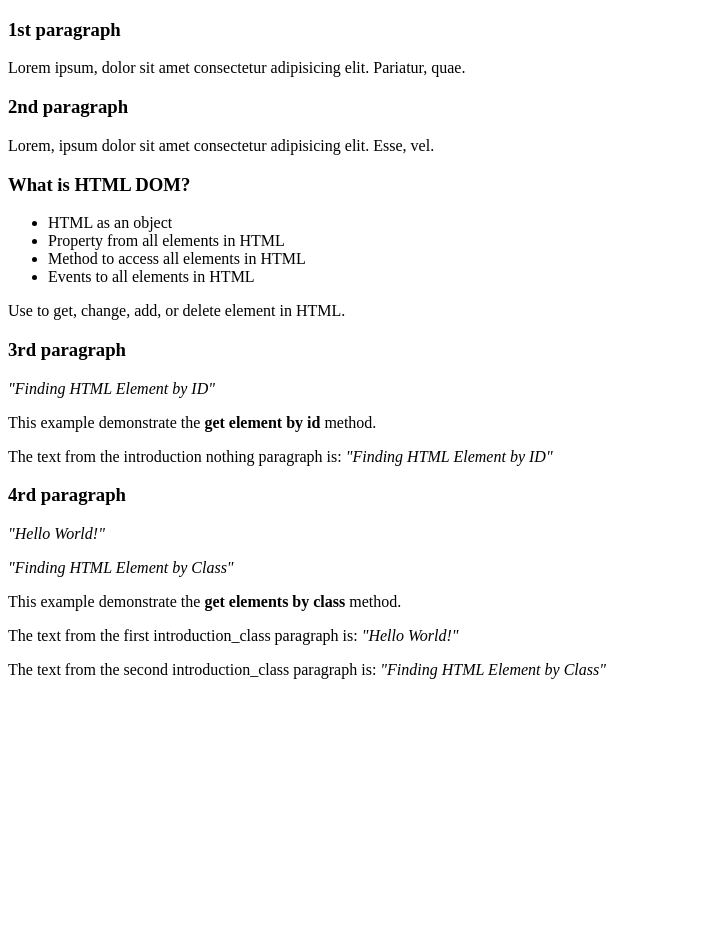
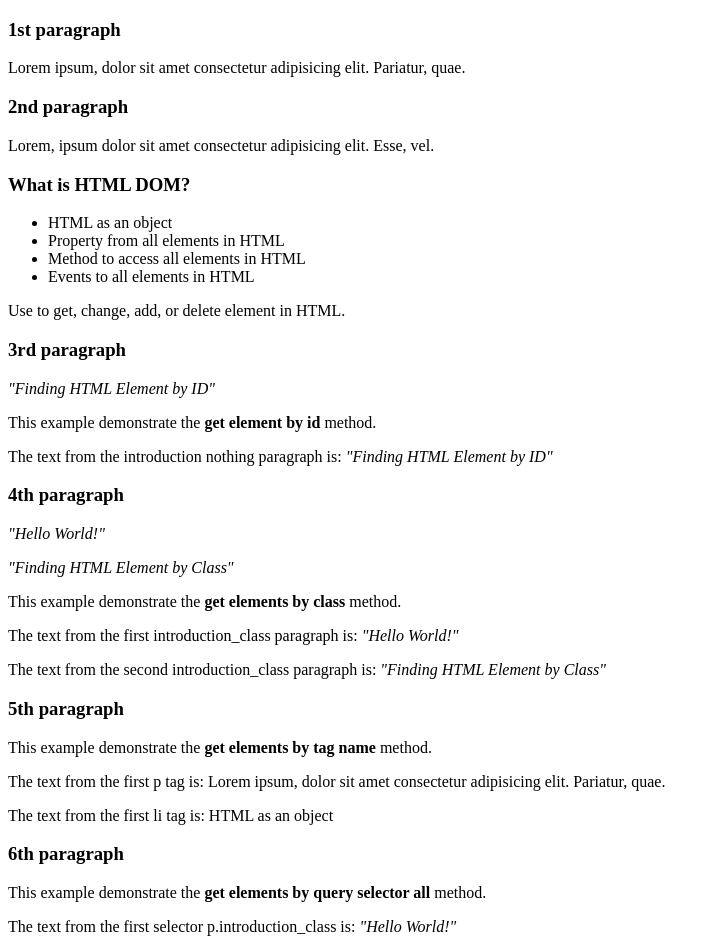
Before and after one commit to nantunggaputra/JavaScript, a plain HTML site: page Frontend_JavaScript_by_MySkill/index.html in a window 1280 px wide. Shown: the whole page, without its empty margins (0-720 px from the left). Before the commit the page ends 800 px from the top, so only its background shows below. Drawn offline with Linux system fonts and the light colour scheme.

Commit message:
Create .js .html .json .prettierrc

```diff
--- a/Frontend_JavaScript_by_MySkill/Document Object Model: Part 1.js
+++ b/Frontend_JavaScript_by_MySkill/Document Object Model: Part 1.js
@@ -29,9 +29,7 @@ const elementIntroductionNothing = document.getElementById("nointroduction");
 console.log("what is in the id :");
 console.log(elementIntroduction);
 // add element from id="introduction" into element which id="demonstration"
-document.getElementById("demonstration").innerHTML =
-  "The text from the introduction nothing paragraph is: " +
-  elementIntroduction.innerHTML;
+document.getElementById("demonstration").innerHTML = "The text from the introduction nothing paragraph is: " + elementIntroduction.innerHTML;
 // // if no element which id="nointroduction"
 // document.getElementById("demonstration").innerHTML =
 //   "The text from the introduction paragraph is: " +
@@ -39,21 +37,36 @@ document.getElementById("demonstration").innerHTML =
 // // Result = Uncaught TypeError: elementIntroductionNothing is null
 
 // get elements by class
-const elementIntroductionClass =
-  document.getElementsByClassName("introduction_class");
+const elementIntroductionClass = document.getElementsByClassName("introduction_class");
 // what is in the class
 console.log("what is in the class :");
 console.log(elementIntroductionClass);
 // add element from first class="introduction_class" into element which id="demonstration_class_first"
-document.getElementById("demonstration_class_first").innerHTML =
-  "The text from the first introduction_class paragraph is: " +
-  elementIntroductionClass[0].innerHTML;
+document.getElementById("demonstration_class_first").innerHTML = "The text from the first introduction_class paragraph is: " + elementIntroductionClass[0].innerHTML;
 // add element from second class="introduction_class" into element which id="demonstration_class_second"
-document.getElementById("demonstration_class_second").innerHTML =
-  "The text from the second introduction_class paragraph is: " +
-  elementIntroductionClass[1].innerHTML;
+document.getElementById("demonstration_class_second").innerHTML = "The text from the second introduction_class paragraph is: " + elementIntroductionClass[1].innerHTML;
 // // if no third class which class="introduction_class"
 // document.getElementById("demonstration_class_second").innerHTML =
 //   "The text from the third introduction_class paragraph is: " +
 //   elementIntroductionClass[2].innerHTML;
 // // Result = Uncaught TypeError: elementIntroductionClass[2] is undefined
+
+// get elements by tag name
+const elementIntroductionTagNameP = document.getElementsByTagName("p");
+const elementIntroductionTagNameLI = document.getElementsByTagName("li");
+// what is in the tag
+console.log("what is in the tag :");
+console.log(elementIntroductionTagNameP);
+console.log(elementIntroductionTagNameLI);
+// add element from first p tag into element which id="demonstration_tag_name_p"
+document.getElementById("demonstration_tag_name_p").innerHTML = "The text from the first p tag is: " + elementIntroductionTagNameP[0].innerHTML;
+// add element from first li tag into element which id="demonstration_tag_name_li"
+document.getElementById("demonstration_tag_name_li").innerHTML = "The text from the first li tag is: " + elementIntroductionTagNameLI[0].innerHTML;
+
+// get element by query selector all
+const elementIntroductionSelector = document.querySelectorAll("p.introduction_class");
+// what is in the selector
+console.log("what is in the selector :");
+console.log(elementIntroductionSelector);
+// add element from first p tag which class="introduction_class" into element which id="demonstration_selector_p_introduction_class"
+document.getElementById("demonstration_selector_p_introduction_class").innerHTML = "The text from the first selector p.introduction_class is: " + elementIntroductionSelector[0].innerHTML;
--- a/Frontend_JavaScript_by_MySkill/index.html
+++ b/Frontend_JavaScript_by_MySkill/index.html
@@ -1,17 +1,18 @@
 <!DOCTYPE html>
 <html lang="en">
-
 	<head>
-    <meta charset="UTF-8">
-    <meta name="viewport" content="width=device-width, initial-scale=1.0">
+		<meta charset="UTF-8" />
+		<meta name="viewport" content="width=device-width, initial-scale=1.0" />
 		<title>HTML DOM</title>
 	</head>
 
 	<body>
 		<h3>1st paragraph</h3>
 		<p>Lorem ipsum, dolor sit amet consectetur adipisicing elit. Pariatur, quae.</p>
+
 		<h3>2nd paragraph</h3>
 		<p>Lorem, ipsum dolor sit amet consectetur adipisicing elit. Esse, vel.</p>
+
 		<h3>What is HTML DOM?</h3>
 		<ul>
 			<li>HTML as an object</li>
@@ -20,17 +21,27 @@
 			<li>Events to all elements in HTML</li>
 		</ul>
 		<p>Use to get, change, add, or delete element in HTML.</p>
+
 		<h3>3rd paragraph</h3>
 		<p id="introduction"><i>"Finding HTML Element by ID"</i></p>
 		<p>This example demonstrate the <b>get element by id</b> method.</p>
 		<p id="demonstration"></p>
-    <h3>4rd paragraph</h3>
+
+		<h3>4th paragraph</h3>
 		<p class="introduction_class"><i>"Hello World!"</i></p>
 		<p class="introduction_class"><i>"Finding HTML Element by Class"</i></p>
 		<p>This example demonstrate the <b>get elements by class</b> method.</p>
 		<p id="demonstration_class_first"></p>
 		<p id="demonstration_class_second"></p>
+
+		<h3>5th paragraph</h3>
+		<p>This example demonstrate the <b>get elements by tag name</b> method.</p>
+		<p id="demonstration_tag_name_p"></p>
+		<p id="demonstration_tag_name_li"></p>
+
+		<h3>6th paragraph</h3>
+		<p>This example demonstrate the <b>get elements by query selector all</b> method.</p>
+		<p id="demonstration_selector_p_introduction_class"></p>
 		<script src="Document Object Model: Part 1.js"></script>
 	</body>
-
 </html>
```
Also changed, not shown: 1 other file. Lines whose indentation alone changed are shown as unchanged.
